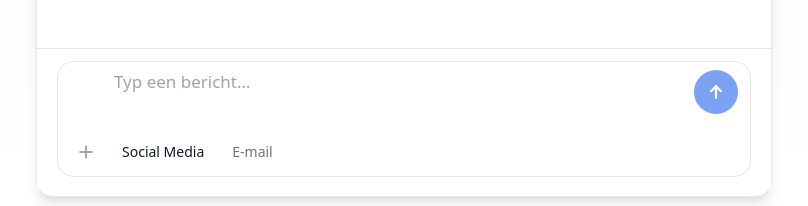
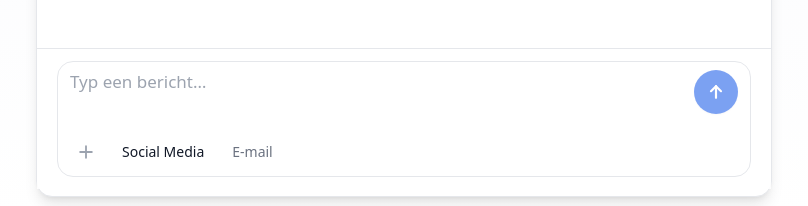
Before and after one commit to Blueline118/Blueline_chatpilotv2, a React (Vite) app: page / in a window 1280 px wide. Shown: the part 611-817 px from the top of the page, without its empty margins (236-1044 px from the left). Built offline with nearby package versions, Linux system fonts and the light colour scheme.

Commit message:
ui(input): vereenvoudigde 2-rij layout; tekst exact boven + icoon uitgelijnd

```diff
--- a/src/components/BluelineChatpilot.jsx
+++ b/src/components/BluelineChatpilot.jsx
@@ -500,21 +500,17 @@ function InnerChatpilot() {
 <div className="sticky bottom-0 z-10 border-t border-gray-200 bg-white/95 backdrop-blur supports-[backdrop-filter]:bg-white/80">
   <div className="px-5 py-3">
     <form onSubmit={handleSend} aria-label="Bericht verzenden">
-      {/* Groot afgerond kader met 2 rijen (grid) */}
+      {/* Groot afgerond kader: 2 rijen onder elkaar, dezelfde linker padding */}
       <div className="relative bg-white border border-[#e5e7eb] rounded-[16px] px-3 py-2 focus-within:ring-2 focus-within:ring-[#2563eb]/25">
-        {/* Kolommen: [ruimte voor +] [tekstveld] [send] */}
-        <div className="grid grid-cols-[2.25rem_1fr_2.75rem] gap-x-2">
-          {/* ── RIJ 1 ───────────────────────────────────────────── */}
-          {/* Lege spacer in kolom 1 zodat tekst exact boven + start */}
-          <div className="col-start-1 h-0" aria-hidden="true" />
-          {/* Tekstveld (kolom 2) */}
-          <div className="col-start-2">
+        {/* RĲ 1 — Tekstveld links, verzendknop rechts */}
+        <div className="flex items-start gap-2">
+          <div className="flex-1">
             <label htmlFor="message" className="sr-only">Typ een bericht…</label>
             <textarea
               id="message"
               ref={inputRef}
               rows={1}
-              className="w-full bg-transparent focus:outline-none resize-none min-h-[52px] text-[16px] md:text-[17px] leading-[1.45] placeholder:text-gray-400 placeholder:text-[16px] md:placeholder:text-[17px]"
+              className="w-full bg-transparent focus:outline-none resize-none min-h-[52px] text-[16px] md:text-[17px] leading-[1.45] placeholder:text-gray-400 placeholder:text-[16px] md:placeholder:text-[17px] pl-0"
               placeholder="Typ een bericht…"
               value={input}
               onChange={(e) => { setInput(e.target.value); autoresizeTextarea(e.target); }}
@@ -523,8 +519,8 @@ function InnerChatpilot() {
               autoComplete="off"
             />
           </div>
-          {/* Send-knop (kolom 3) */}
-          <div className="col-start-3 flex items-start justify-end">
+
+          {/* Verzendknop */}
           <button
             type="submit"
             aria-label="Verzenden"
@@ -536,16 +532,26 @@ function InnerChatpilot() {
                 : "bg-[#2563eb] hover:brightness-110 hover:scale-[1.03] focus:outline-none focus-visible:ring-2 focus-visible:ring-[#2563eb]/40"
             )}
           >
-              <svg viewBox="0 0 24 24" className="w-5 h-5" fill="none" stroke="white" strokeWidth="2.6" strokeLinecap="round" strokeLinejoin="round" aria-hidden="true">
+            <svg
+              viewBox="0 0 24 24"
+              className="w-5 h-5"
+              fill="none"
+              stroke="white"
+              strokeWidth="2.6"
+              strokeLinecap="round"
+              strokeLinejoin="round"
+              aria-hidden="true"
+            >
               <path d="M12 19V5" />
               <path d="M6 11l6-6 6 6" />
             </svg>
           </button>
         </div>
 
-          {/* ── RIJ 2 ───────────────────────────────────────────── */}
-          {/* + icoon linksonder (kolom 1) */}
-          <div className="col-start-1 mt-2 relative">
+        {/* RĲ 2 — + icoon exact onder de tekst-start, daarna kanaal-knoppen */}
+        <div className="mt-2 flex items-center gap-3">
+          {/* + icoon (linksonder, zelfde x als tekst door dezelfde container padding) */}
+          <div className="relative">
             <button
               type="button"
               onClick={() => setProfileMenuOpen(v => !v)}
@@ -569,8 +575,10 @@ function InnerChatpilot() {
                 <button
                   type="button"
                   onClick={() => { setProfileKey('default'); setProfileMenuOpen(false); }}
-                  className={cx("block w-full text-left px-3 py-2 text-sm transition-colors",
-                    profileKey === "default" ? "bg-gray-100 text-gray-900" : "text-gray-700 hover:bg-gray-50")}
+                  className={cx(
+                    "block w-full text-left px-3 py-2 text-sm transition-colors",
+                    profileKey === "default" ? "bg-gray-100 text-gray-900" : "text-gray-700 hover:bg-gray-50"
+                  )}
                   role="menuitem"
                 >
                   Standaard
@@ -578,8 +586,10 @@ function InnerChatpilot() {
                 <button
                   type="button"
                   onClick={() => { setProfileKey('merrachi'); setProfileMenuOpen(false); }}
-                  className={cx("block w-full text-left px-3 py-2 text-sm transition-colors",
-                    profileKey === "merrachi" ? "bg-gray-100 text-gray-900" : "text-gray-700 hover:bg-gray-50")}
+                  className={cx(
+                    "block w-full text-left px-3 py-2 text-sm transition-colors",
+                    profileKey === "merrachi" ? "bg-gray-100 text-gray-900" : "text-gray-700 hover:bg-gray-50"
+                  )}
                   role="menuitem"
                 >
                   Merrachi
@@ -588,8 +598,8 @@ function InnerChatpilot() {
             )}
           </div>
 
-          {/* Kanaal-toggle (kolom 2) */}
-          <div className="col-start-2 mt-2 flex items-center gap-3">
+          {/* Kanaal-knoppen */}
+          <div className="flex items-center gap-3">
             {["Social Media", "E-mail"].map((t) => {
               const selected = messageType === t;
               return (
@@ -609,9 +619,6 @@ function InnerChatpilot() {
               );
             })}
           </div>
-
-          {/* Lege kolom 3 in rij 2 voor symmetrie */}
-          <div className="col-start-3 mt-2" aria-hidden="true" />
         </div>
       </div>
     </form>
```
Lines whose indentation alone changed are shown as unchanged.
